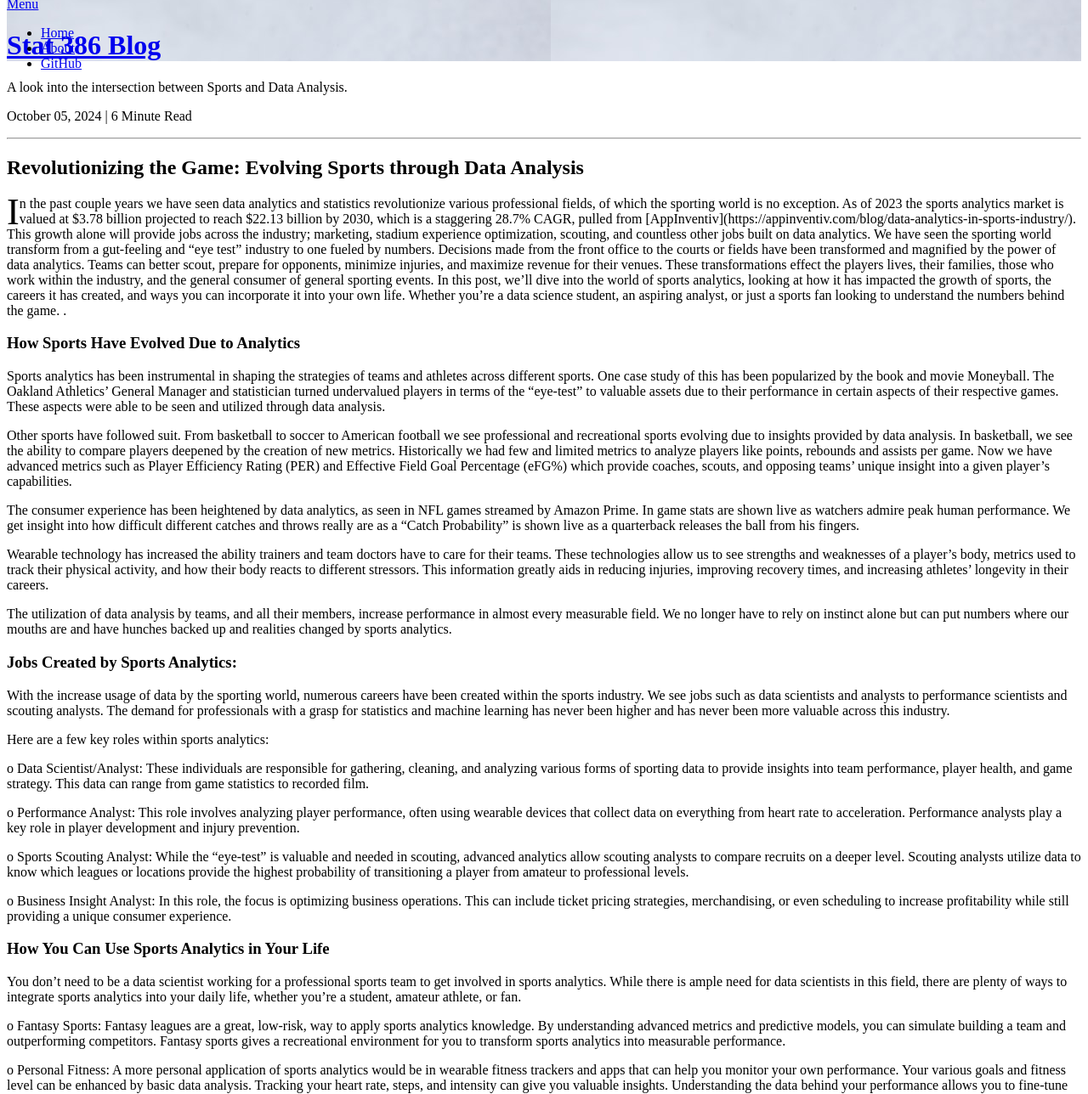
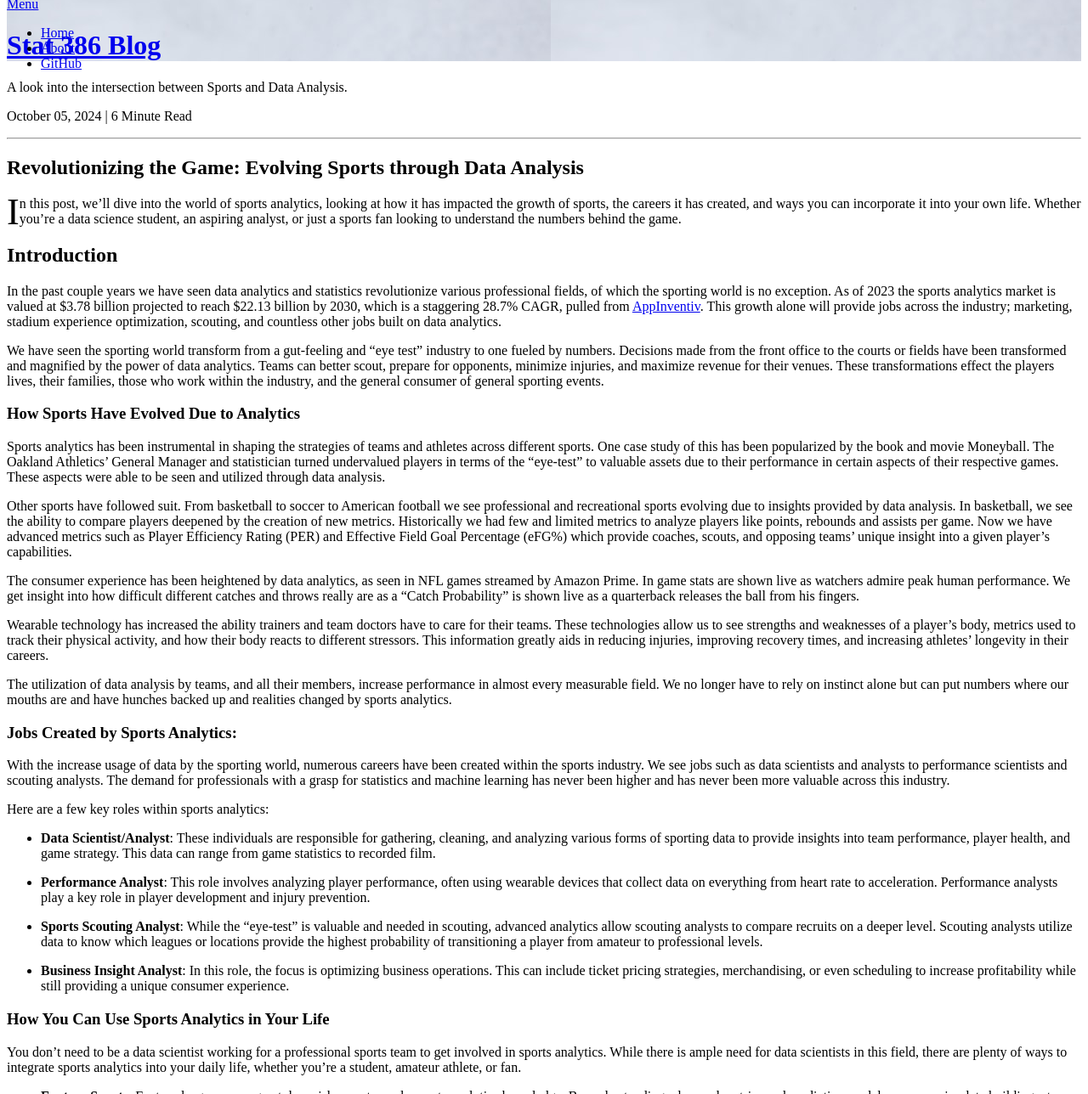
Before and after one commit to eladle21/my-blog, a Jekyll site: the page built from _posts/2024-10-05-Rough-Draft.md, in a window 1280 px wide and 1400 px high, cut to the strip 112-1400 px from the top of the window. Shown: the whole strip at 85% size. Built offline with Jekyll 4.4.1, drawn with Linux system fonts in a browser that asks for light colours; nearby versions of some CDN libraries; some of the changed text lies outside the part shown.

Commit message:
another change

```diff
--- a/_posts/2024-10-05-Rough-Draft.md
+++ b/_posts/2024-10-05-Rough-Draft.md
@@ -6,12 +6,14 @@ description: A look into the intersection between Sports and Data Analysis.
 image: "/assets/img/image5.jpg"
 display_image: false  # change this to true to display the image below the banner
 ---
-<p class="intro"><span class="dropcap">I</span>n the past couple years we have seen data analytics and statistics revolutionize various professional fields, of which the sporting world is no exception.  As of 2023 the sports analytics market is valued at $3.78 billion projected to reach $22.13 billion by 2030, which is a staggering 28.7% CAGR, pulled from [AppInventiv](https://appinventiv.com/blog/data-analytics-in-sports-industry/).  This growth alone will provide jobs across the industry; marketing, stadium experience optimization, scouting, and countless other jobs built on data analytics.
+<p class="intro"><span class="dropcap">I</span>n this post, we’ll dive into the world of sports analytics, looking at how it has impacted the growth of sports, the careers it has created, and ways you can incorporate it into your own life.  Whether you’re a data science student, an aspiring analyst, or just a sports fan looking to understand the numbers behind the game.</p>
+
+
+## Introduction
+
+In the past couple years we have seen data analytics and statistics revolutionize various professional fields, of which the sporting world is no exception.  As of 2023 the sports analytics market is valued at $3.78 billion projected to reach $22.13 billion by 2030, which is a staggering 28.7% CAGR, pulled from [AppInventiv](https://appinventiv.com/blog/data-analytics-in-sports-industry/).  This growth alone will provide jobs across the industry; marketing, stadium experience optimization, scouting, and countless other jobs built on data analytics.
 
 We have seen the sporting world transform from a gut-feeling and “eye test” industry to one fueled by numbers.  Decisions made from the front office to the courts or fields have been transformed and magnified by the power of data analytics.  Teams can better scout, prepare for opponents, minimize injuries, and maximize revenue for their venues.  These transformations effect the players lives, their families, those who work within the industry, and the general consumer of general sporting events.
-
-In this post, we’ll dive into the world of sports analytics, looking at how it has impacted the growth of sports, the careers it has created, and ways you can incorporate it into your own life.  Whether you’re a data science student, an aspiring analyst, or just a sports fan looking to understand the numbers behind the game.
-.</p>
 
 
 ### How Sports Have Evolved Due to Analytics
@@ -33,24 +35,24 @@ With the increase usage of data by the sporting world, numerous careers have bee
 
 Here are a few key roles within sports analytics:
 
-   o Data Scientist/Analyst: These individuals are responsible for gathering, cleaning, and analyzing various forms of sporting data to provide insights into team performance, player health, and game strategy.  This data can range from game statistics to recorded film.
+- **Data Scientist/Analyst**: These individuals are responsible for gathering, cleaning, and analyzing various forms of sporting data to provide insights into team performance, player health, and game strategy.  This data can range from game statistics to recorded film.
 
-   o Performance Analyst: This role involves analyzing player performance, often using wearable devices that collect data on everything from heart rate to acceleration. Performance analysts play a key role in player development and injury prevention.
+- **Performance Analyst**: This role involves analyzing player performance, often using wearable devices that collect data on everything from heart rate to acceleration. Performance analysts play a key role in player development and injury prevention.
 
-   o Sports Scouting Analyst: While the “eye-test” is valuable and needed in scouting, advanced analytics allow scouting analysts to compare recruits on a deeper level.  Scouting analysts utilize data to know which leagues or locations provide the highest probability of transitioning a player from amateur to professional levels.
+- **Sports Scouting Analyst**: While the “eye-test” is valuable and needed in scouting, advanced analytics allow scouting analysts to compare recruits on a deeper level.  Scouting analysts utilize data to know which leagues or locations provide the highest probability of transitioning a player from amateur to professional levels.
 
-   o Business Insight Analyst: In this role, the focus is optimizing business operations. This can include ticket pricing strategies, merchandising, or even scheduling to increase profitability while still providing a unique consumer experience.
+- **Business Insight Analyst**: In this role, the focus is optimizing business operations. This can include ticket pricing strategies, merchandising, or even scheduling to increase profitability while still providing a unique consumer experience.
 
 
 ### How You Can Use Sports Analytics in Your Life
 
 You don’t need to be a data scientist working for a professional sports team to get involved in sports analytics. While there is ample need for data scientists in this field, there are plenty of ways to integrate sports analytics into your daily life, whether you’re a student, amateur athlete, or fan.
 
-   o Fantasy Sports: Fantasy leagues are a great, low-risk, way to apply sports analytics knowledge. By understanding advanced metrics and predictive models, you can simulate building a team and outperforming competitors.  Fantasy sports gives a recreational environment for you to transform sports analytics into measurable performance.
+- **Fantasy Sports**: Fantasy leagues are a great, low-risk, way to apply sports analytics knowledge. By understanding advanced metrics and predictive models, you can simulate building a team and outperforming competitors.  Fantasy sports gives a recreational environment for you to transform sports analytics into measurable performance.
 
-   o Personal Fitness: A more personal application of sports analytics would be in wearable fitness trackers and apps that can help you monitor your own performance. Your various goals and fitness level can be enhanced by basic data analysis.  Tracking your heart rate, steps, and intensity can give you valuable insights. Understanding the data behind your performance allows you to fine-tune your unique training to get better results.
+- **Personal Fitness**: A more personal application of sports analytics would be in wearable fitness trackers and apps that can help you monitor your own performance. Your various goals and fitness level can be enhanced by basic data analysis.  Tracking your heart rate, steps, and intensity can give you valuable insights. Understanding the data behind your performance allows you to fine-tune your unique training to get better results.
 
-   o Real-World Data Science Projects: If you’re a data science student or enthusiast, sports analytics provides a rich area for personal projects.  Data science projects within sports provide a data scientist with intriguing, real-world data that needs all the TLC of the data science process to become interpretable.  Many open-source datasets are available for sports like soccer, basketball, and baseball. You can use these to practice your skills in data cleaning, exploratory data analysis, and predictive modeling.
+- **Real-World Data Science Projects**: If you’re a data science student or enthusiast, sports analytics provides a rich area for personal projects.  Data science projects within sports provide a data scientist with intriguing, real-world data that needs all the TLC of the data science process to become interpretable.  Many open-source datasets are available for sports like soccer, basketball, and baseball. You can use these to practice your skills in data cleaning, exploratory data analysis, and predictive modeling.
 
 
 ### Call to Action
```
